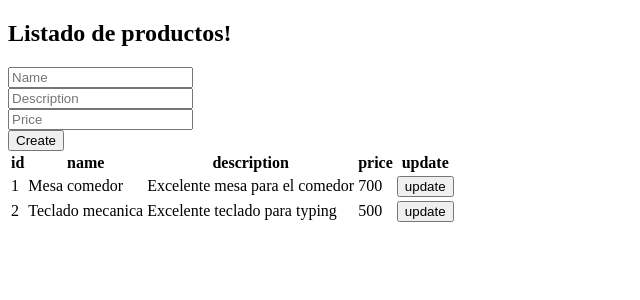
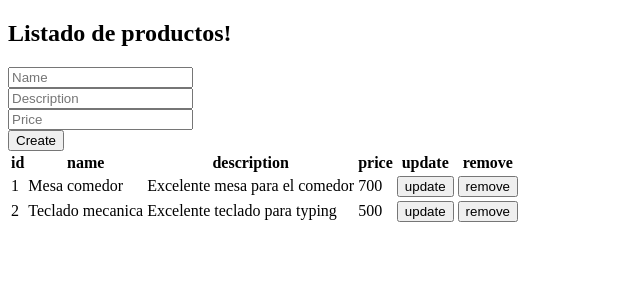
Before and after one commit to aboylan/angular-app, an Angular app: page / in a window 1280 px wide. Shown: the top 300 px of the page, without its empty margins (0-640 px from the left). Built offline with nearby package versions, Linux system fonts and the light colour scheme.

Commit message:
Eliminando registros

```diff
--- a/src/app/products/components/product.component.html
+++ b/src/app/products/components/product.component.html
@@ -13,6 +13,7 @@
                 <th>description</th>
                 <th>price</th>
                 <th>update</th>
+                <th>remove</th>
             </tr>
         </thead>
         <tbody>
@@ -23,6 +24,7 @@
                     <td> {{product.description}} </td>
                     <td> {{product.price}} </td>
                     <td><button (click)="onUpdateProduct(product)">update</button></td>
+                    <td><button (click)="onRemoveProduct(product.id)">remove</button></td>
                 </tr>
             }
         </tbody>
--- a/src/app/products/components/product.component.ts
+++ b/src/app/products/components/product.component.ts
@@ -22,12 +22,12 @@
     this.service.findAll().subscribe(products => this.products = products);
   }
 
-  addProduct(product: Product) {
+  addProduct(product: Product): void {
 
     if (product.id > 0) {
       this.products = this.products.map(prod => {
-        if(prod.id == product.id) {
-          return {... product };
+        if (prod.id == product.id) {
+          return { ...product };
         }
         return prod;
       });
@@ -36,9 +36,15 @@
       // this.products.push(product);
       this.products = [... this.products, { ...product, id: new Date().getTime() }];
     }
+    this.productSelected = new Product();
   }
 
-  onUpdateProduct(productRow: Product) {
+  onRemoveProduct(id: number): void {
+    this.products = this.products.filter(product => product.id != id);
+  }
+
+  onUpdateProduct(productRow: Product): void {
     this.productSelected = productRow;
   }
+
 }
```
